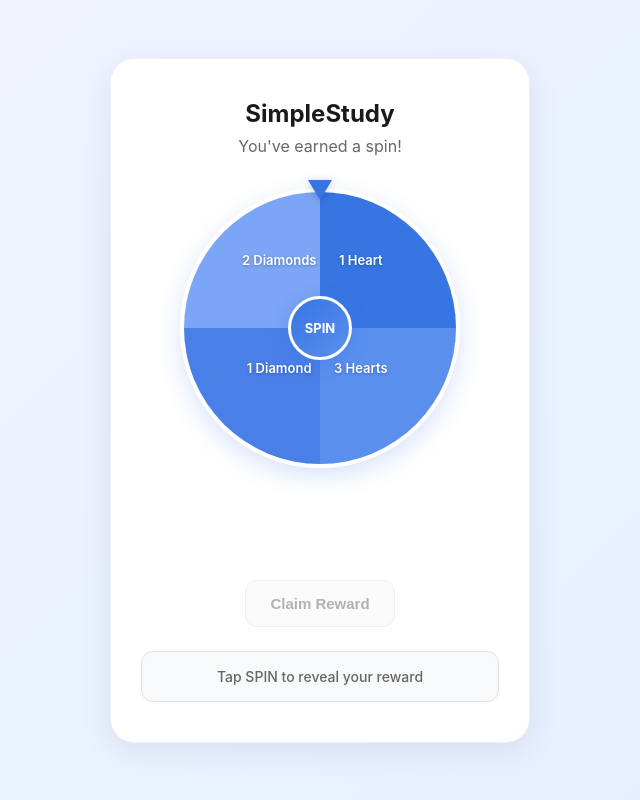
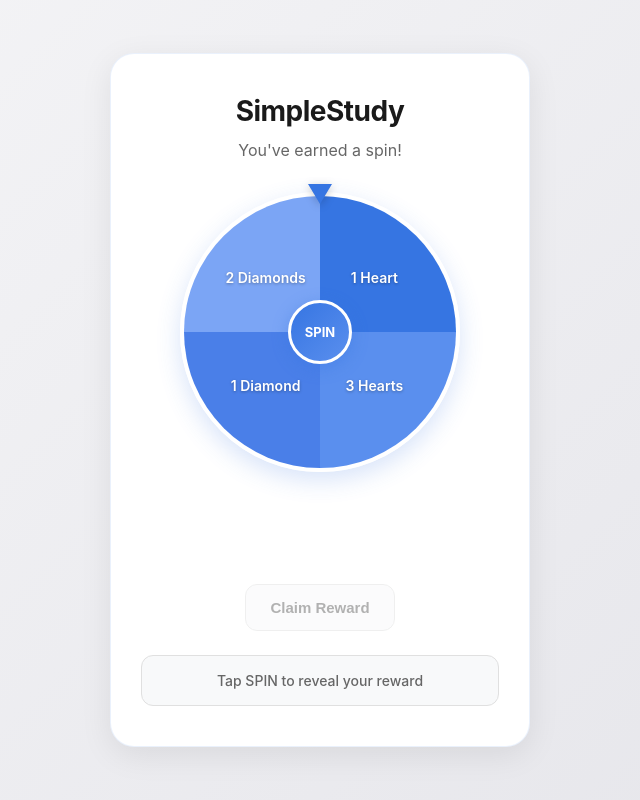
Before and after one commit to Samarth8989/rewardplay, a plain HTML site: page index.html in a window 1280 px wide. Shown: the whole page, without its empty margins (320-960 px from the left). Drawn offline with Linux system fonts and the light colour scheme.

Commit message:
Update index.html

```diff
--- a/index.html
+++ b/index.html
@@ -13,7 +13,7 @@
 
         body {
             font-family: -apple-system, BlinkMacSystemFont, 'Segoe UI', Roboto, sans-serif;
-            background: linear-gradient(135deg, #f0f4ff 0%, #e6efff 100%);
+            background: linear-gradient(135deg, #F5F5F7 0%, #E5E5EA 100%);
             min-height: 100vh;
             display: flex;
             justify-content: center;
@@ -37,21 +37,11 @@
         }
 
         .logo {
-            display: flex;
-            align-items: center;
-            justify-content: center;
-            gap: 12px;
-            font-size: 24px;
+            font-size: 28px;
             font-weight: 700;
             color: #1a1a1a;
-            margin-bottom: 8px;
-        }
-
-        .logo-image {
-            width: 40px;
-            height: 40px;
-            border-radius: 8px;
-            object-fit: cover;
+            margin-bottom: 12px;
+            letter-spacing: -0.5px;
         }
 
         .subtitle {
@@ -124,35 +114,35 @@
             position: absolute;
             color: white;
             font-weight: 600;
-            font-size: 13px;
+            font-size: 14px;
             text-shadow: 0 1px 3px rgba(0,0,0,0.3);
-            transform-origin: center;
             text-align: center;
             line-height: 1.3;
+            white-space: nowrap;
         }
 
         /* Position text in center of each segment */
         .text-1 {
-            top: 25%;
-            left: 65%;
-            transform: translate(-50%, -50%);
+            top: 30%;
+            right: 30%;
+            transform: translate(50%, -50%);
         }
 
         .text-2 {
-            top: 65%;
-            left: 65%;
-            transform: translate(-50%, -50%);
+            bottom: 30%;
+            right: 30%;
+            transform: translate(50%, 50%);
         }
 
         .text-3 {
-            top: 65%;
-            left: 35%;
-            transform: translate(-50%, -50%);
+            bottom: 30%;
+            left: 30%;
+            transform: translate(-50%, 50%);
         }
 
         .text-4 {
-            top: 25%;
-            left: 35%;
+            top: 30%;
+            left: 30%;
             transform: translate(-50%, -50%);
         }
 
```
